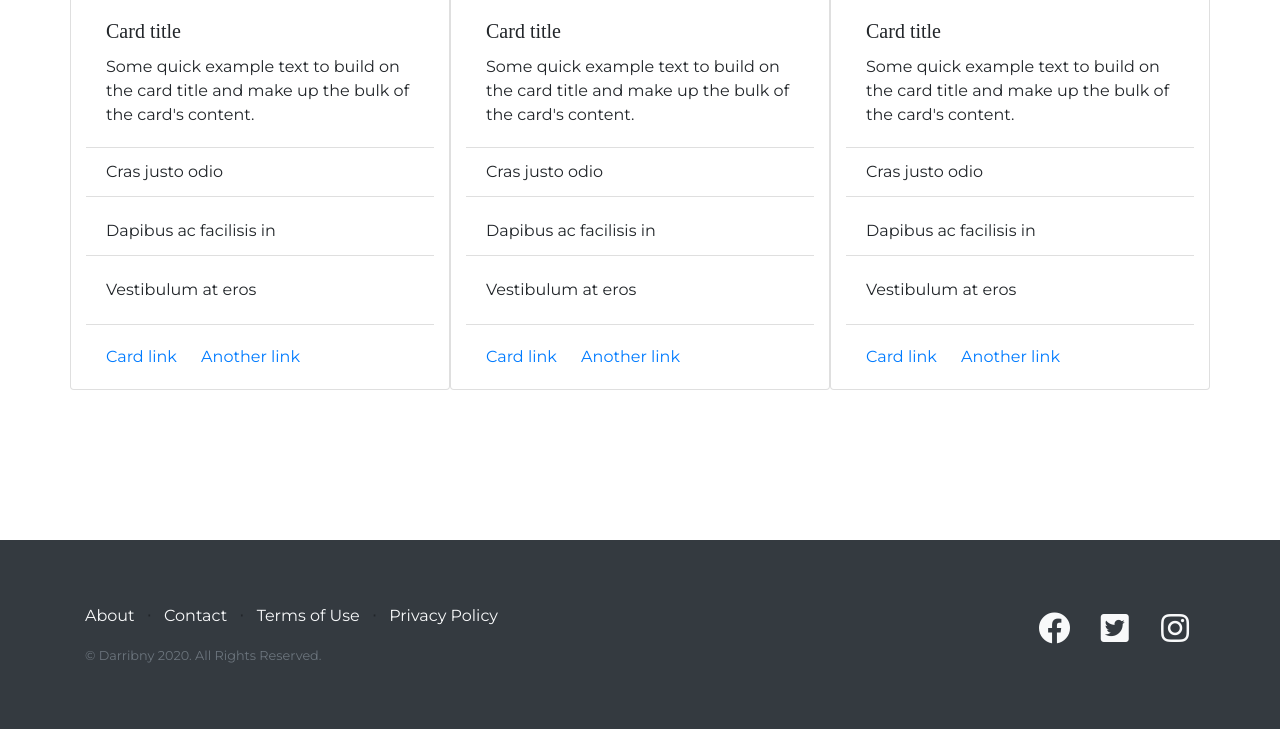
After one commit to hatimalattas/Darribny, a Flask app: page /dashboard in a window 1280 px wide. The commit adds this page. Shown: the part 413-1142 px from the top of the page. Run offline with Flask 2, Linux system fonts and the light colour scheme; the visitor is signed in with stand-in values (Sample User, id 1); data comes from the database, SQL or seed files in the repository; some libraries are stand-ins or nearby versions; some web fonts are replaced.

```diff
--- a/darribny/__init__.py
+++ b/darribny/__init__.py
@@ -9,7 +9,7 @@ app = Flask(__name__ )
 app.config['SECRET_KEY'] = 'mysecret'
 app.config['RECAPTCHA_PUBLIC_KEY'] = '6LcYjb8ZAAAAAGqHGJsgR4CoJ0qTzmluliAKCl40'
 app.config['RECAPTCHA_PRIVATE_KEY'] = '6LcYjb8ZAAAAAKdzdYdg8zHt-VRYcOgIPG1ozHGL'
-app.config['TESTING'] = True
+app.config['TESTING'] = False
 
 ##########################
 #### DATABASE SETUP ######
--- a/darribny/core/views.py
+++ b/darribny/core/views.py
@@ -6,6 +6,6 @@ core = Blueprint('core',__name__)
 def index():
     return render_template('index.html')
 
-@core.route('/info')
+@core.route('/about')
 def info():
-    return render_template('info.html')
+    return render_template('about.html')
--- a/darribny/templates/base.html
+++ b/darribny/templates/base.html
@@ -75,25 +75,22 @@
           <ul class="navbar-nav ml-auto ul-nav">
             <li class="nav-item my-auto">
               <a class="nav-link text-light" href="{{ url_for('core.info') }}"
-                >About Us</a
+                >About</a
               >
             </li>
 
             {% if current_user.is_authenticated %}
-            <li class="nav-item my-auto">
-              <a class="nav-link text-light" href="{{ url_for('users.logout') }}"
-                >Log Out</a
-              >
-            </li>
-            <li class="nav-item my-auto">
-              <a
-                class="nav-link text-light"
-                href="{{ url_for('users.account') }}"
-                >Account</a
-              >
-            </li>
-            <li class="nav-item my-auto">
-              <a class="nav-link text-light" href="#">Book a Trainer</a>
+            <li class="nav-item dropdown my-auto">
+              <a class="nav-link dropdown-toggle text-light" href="#" id="navbarDropdown" role="button" data-toggle="dropdown" aria-haspopup="true" aria-expanded="false">
+                {{current_user.first_name}}
+              </a>
+              <div class="dropdown-menu" aria-labelledby="navbarDropdown">
+                <a class="dropdown-item text-dark" href="{{ url_for('users.dashboard') }}">Dashboard</a>
+                <a class="dropdown-item text-dark" href="#">Profile</a>
+                <a class="dropdown-item text-dark" href="{{ url_for('users.account') }}">Account</a>
+                <div class="dropdown-divider"></div>
+                <a class="dropdown-item text-dark" href="{{ url_for('users.logout') }}">Logout</a>
+              </div>
             </li>
 
             {% else %}
@@ -113,6 +110,17 @@
           </ul>
         </div>
     </nav>
+
+    {% with messages = get_flashed_messages() %}
+    {% if messages %}
+      <ul class=flashes>
+      {% for message in messages %}
+        <li>{{ message }}</li>
+      {% endfor %}
+      </ul>
+    {% endif %}
+    {% endwith %}
+
     {% block content %} {% endblock content %}
     <!-- Footer -->
     <footer class="footer bg-dark">
--- /dev/null
+++ b/darribny/templates/dashboard.html
@@ -0,0 +1,63 @@
+{% extends 'base.html' %} {% block content %}
+<div class="container login-container">
+  <div class="row">
+    <div class="card col-md-4" style="width: 18rem;">
+      <img src="..." class="card-img-top" alt="..." />
+      <div class="card-body">
+        <h5 class="card-title">Card title</h5>
+        <p class="card-text">
+          Some quick example text to build on the card title and make up the
+          bulk of the card's content.
+        </p>
+      </div>
+      <ul class="list-group list-group-flush">
+        <li class="list-group-item">Cras justo odio</li>
+        <li class="list-group-item">Dapibus ac facilisis in</li>
+        <li class="list-group-item">Vestibulum at eros</li>
+      </ul>
+      <div class="card-body">
+        <a href="#" class="card-link">Card link</a>
+        <a href="#" class="card-link">Another link</a>
+      </div>
+    </div>
+    <div class="card col-md-4" style="width: 18rem;">
+      <img src="..." class="card-img-top" alt="..." />
+      <div class="card-body">
+        <h5 class="card-title">Card title</h5>
+        <p class="card-text">
+          Some quick example text to build on the card title and make up the
+          bulk of the card's content.
+        </p>
+      </div>
+      <ul class="list-group list-group-flush">
+        <li class="list-group-item">Cras justo odio</li>
+        <li class="list-group-item">Dapibus ac facilisis in</li>
+        <li class="list-group-item">Vestibulum at eros</li>
+      </ul>
+      <div class="card-body">
+        <a href="#" class="card-link">Card link</a>
+        <a href="#" class="card-link">Another link</a>
+      </div>
+    </div>
+    <div class="card col-md-4" style="width: 18rem;">
+      <img src="..." class="card-img-top" alt="..." />
+      <div class="card-body">
+        <h5 class="card-title">Card title</h5>
+        <p class="card-text">
+          Some quick example text to build on the card title and make up the
+          bulk of the card's content.
+        </p>
+      </div>
+      <ul class="list-group list-group-flush">
+        <li class="list-group-item">Cras justo odio</li>
+        <li class="list-group-item">Dapibus ac facilisis in</li>
+        <li class="list-group-item">Vestibulum at eros</li>
+      </ul>
+      <div class="card-body">
+        <a href="#" class="card-link">Card link</a>
+        <a href="#" class="card-link">Another link</a>
+      </div>
+    </div>
+  </div>
+</div>
+{% endblock content %}
--- /dev/null
+++ b/darribny/templates/profile.html
@@ -0,0 +1,2 @@
+{% extends 'base.html' %} {% block content %}
+{% endblock content %}
--- a/darribny/templates/register.html
+++ b/darribny/templates/register.html
@@ -56,9 +56,6 @@
 
     <div class="form-group">
       {{ form.recaptcha }}
-      {% for error in form.recaptcha.errors%}
-      <li style="color: red;">{{ error }}</li>
-      {% endfor %}
     </div>
 
     <div class="form-group">
--- a/darribny/users/forms.py
+++ b/darribny/users/forms.py
@@ -62,7 +62,7 @@ class RegistrationForm(FlaskForm):
 class UpdateUserForm(FlaskForm):
     email = StringField('Email', validators=[DataRequired(),Email()])
     username = StringField('Username', validators=[DataRequired()])
-    picture = FileField('Update Profile Picture', validators=[FileAllowed(['jpg', 'png'])])
+    picture = FileField('Update Profile Picture', validators=[FileAllowed(['jpg', 'png', 'jpeg'])])
     submit = SubmitField('Update')
 
     def validate_email(self, field):
--- a/darribny/users/views.py
+++ b/darribny/users/views.py
@@ -55,13 +55,10 @@ def login():
             # So let's now check if that next exists, otherwise we'll go to
             # the welcome page.
             if next == None or not next[0]=='/':
-                next = url_for('core.index')
+                next = url_for('users.dashboard')
 
             return redirect(next)
     return render_template('login.html', form=form)
-
-
-
 
 @users.route("/logout")
 def logout():
@@ -95,9 +92,13 @@ def account():
     profile_image = url_for('static', filename='profile_pics/' + current_user.profile_image)
     return render_template('account.html', profile_image=profile_image, form=form)
 
+@users.route("/dashboard")
+@login_required
+def dashboard():
+    return render_template('dashboard.html')
 
 @users.route("/<username>")
-def user_posts(username):
+def user_reservations(username):
     page = request.args.get('page', 1, type=int)
     trainee = Trainee.query.filter_by(username=username).first_or_404()
     reservations = Reservation.query.filter_by(trainee=trainee).order_by(Reservation.date.desc()).paginate(page=page, per_page=5)
```
Also changed, not shown: darribny/templates/account.html (+27 -12 lines), migrations/versions/c620c9c80557_.py (added, +56 -0 lines), darribny/static/profile_pics/default_profile.png (added), darribny/templates/about.html (renamed from darribny/templates/info.html), 3 other files.
